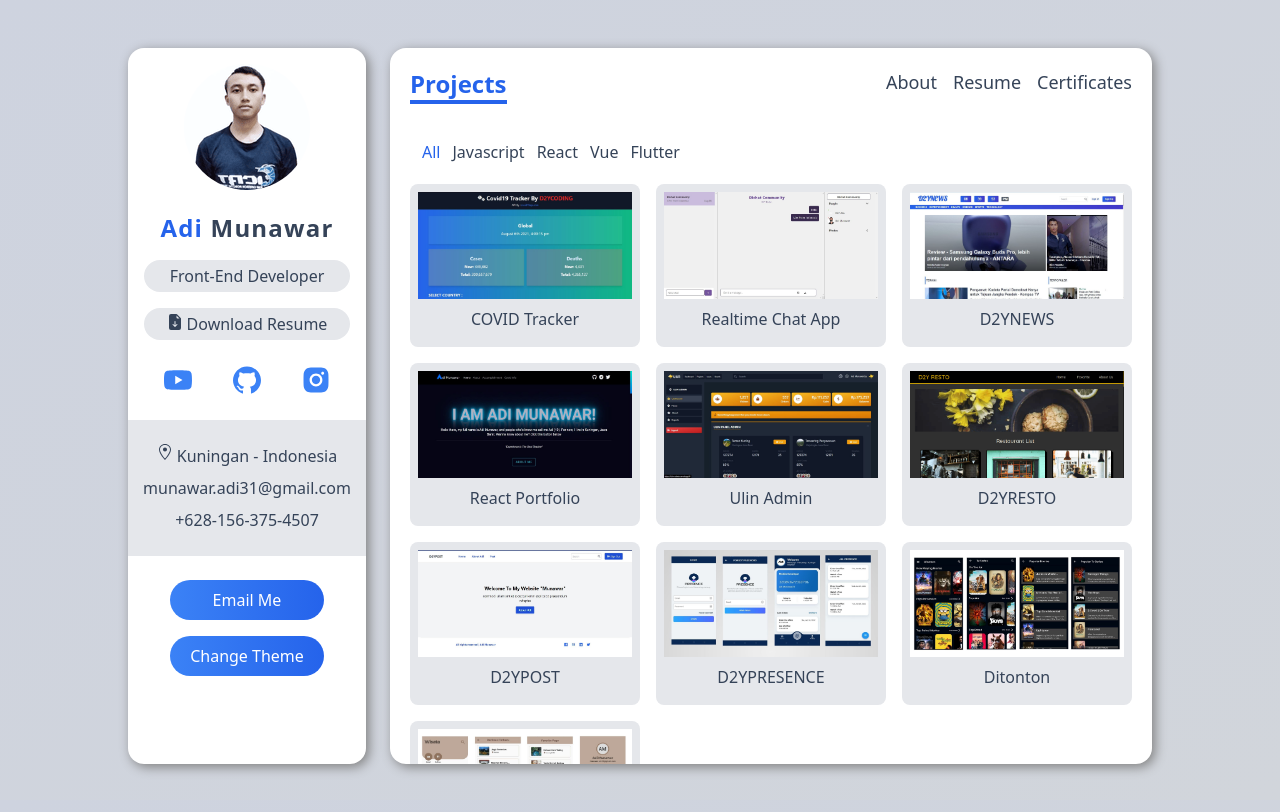
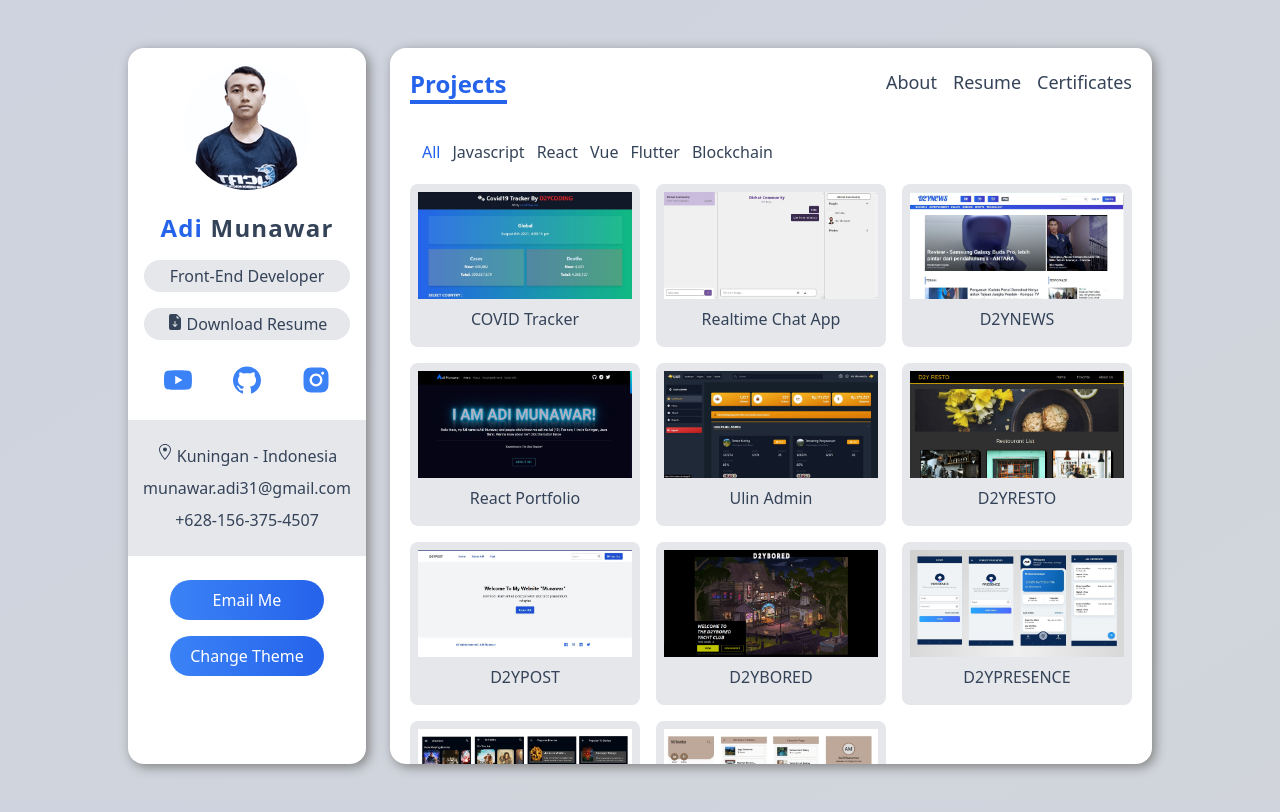
Before and after one commit to AdiMunawar31/next-tailwindcss, a Next.js app: page /projects in a window 1280 px wide. Built offline with nearby package versions, Linux system fonts and the light colour scheme.

Commit message:
add project new

```diff
--- a/components/ProjectCard.tsx
+++ b/components/ProjectCard.tsx
@@ -35,12 +35,16 @@ const ProjectCard: FunctionComponent<{
 						<div className='flex justify-center my-4 space-x-3'>
 							<a
 								href={github_url}
+								target='_blank'
+								rel='noreferrer'
 								className='flex items-center px-4 py-2 space-x-3 text-lg bg-gray-200 dark:bg-dark-200'
 							>
 								<AiFillGithub /> <span>Github</span>
 							</a>
 							<a
 								href={deployed_url}
+								target='_blank'
+								rel='noreferrer'
 								className='flex items-center px-4 py-2 space-x-3 text-lg bg-gray-200 dark:bg-dark-200'
 							>
 								<AiFillProject /> <span>Project</span>
--- a/components/ProjectsNavbar.tsx
+++ b/components/ProjectsNavbar.tsx
@@ -27,6 +27,7 @@ const ProjectsNavbar: FunctionComponent<{
 			<NavItem value='react' {...props} />
 			<NavItem value='vue' {...props} />
 			<NavItem value='flutter' {...props} />
+			<NavItem value='blockchain' {...props} />
 		</div>
 	);
 };
--- a/data.ts
+++ b/data.ts
@@ -200,6 +200,16 @@ export const projects: IProject[] = [
     key_techs: [ "Vue", "Tailwind CSS"],
   },
   {
+    name: "D2YBORED",
+    image_path: "/images/d2ybored.png",
+    deployed_url: "https://d2ybored.vercel.app/",
+    github_url: "https://github.com/AdiMunawar31/d2ybored",
+    category: ["react", "blockchain"],
+    description:
+      "Tried ML with JS :) | this app classifies a color using CNN algorithm in browser",
+    key_techs: ["React"],
+  },
+  {
     name: "D2YPRESENCE",
     image_path: "/images/d2ypresence.jpg",
     deployed_url: "#",
--- a/types.ts
+++ b/types.ts
@@ -27,6 +27,6 @@ export interface ICertificate {
   category: CategoryCertificate[];
 }
 
-export type Category = "javascript" | "react" | "vue" | "flutter";
+export type Category = "javascript" | "react" | "vue" | "flutter" | "blockchain";
 
 export type CategoryCertificate = "random" | "lang" | "frontEnd" | "backEnd" | "devOps" | "flutter" | "android";
```
Also changed, not shown: public/images/d2ybored.png (added).
